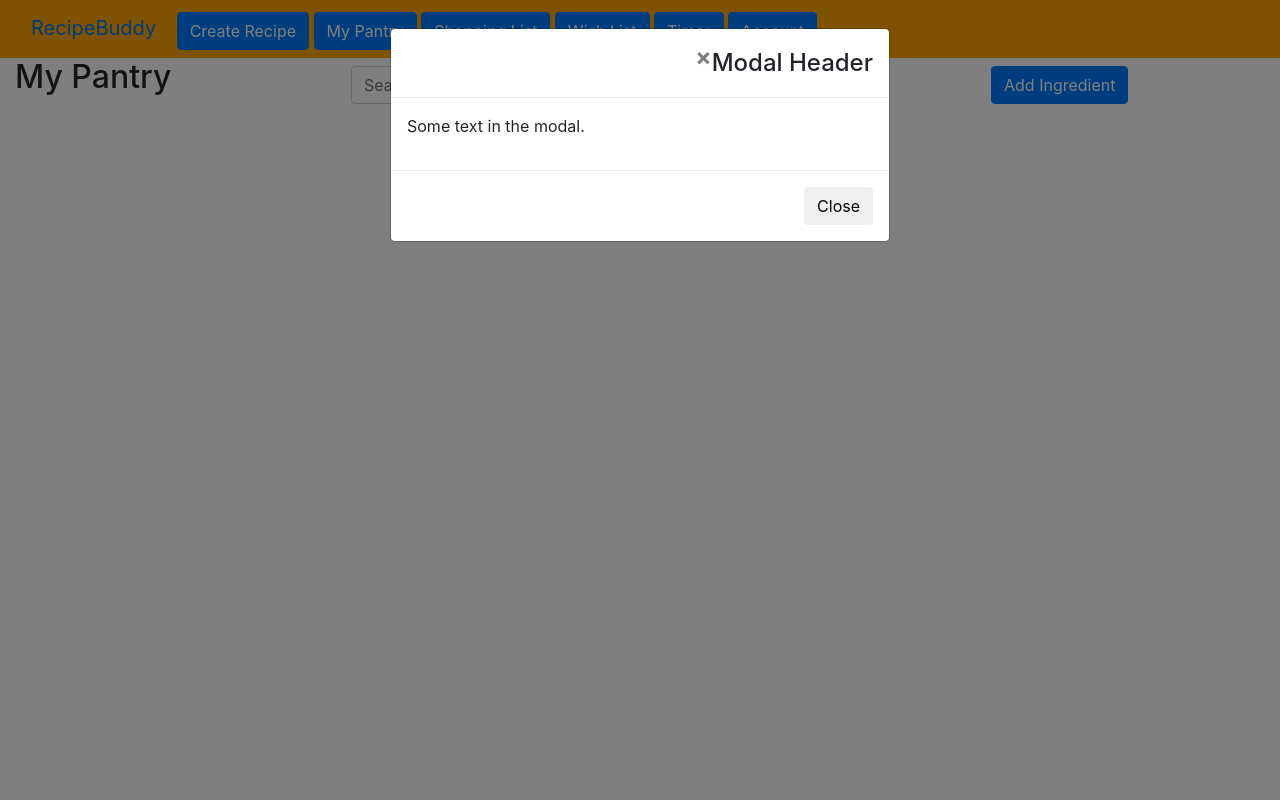
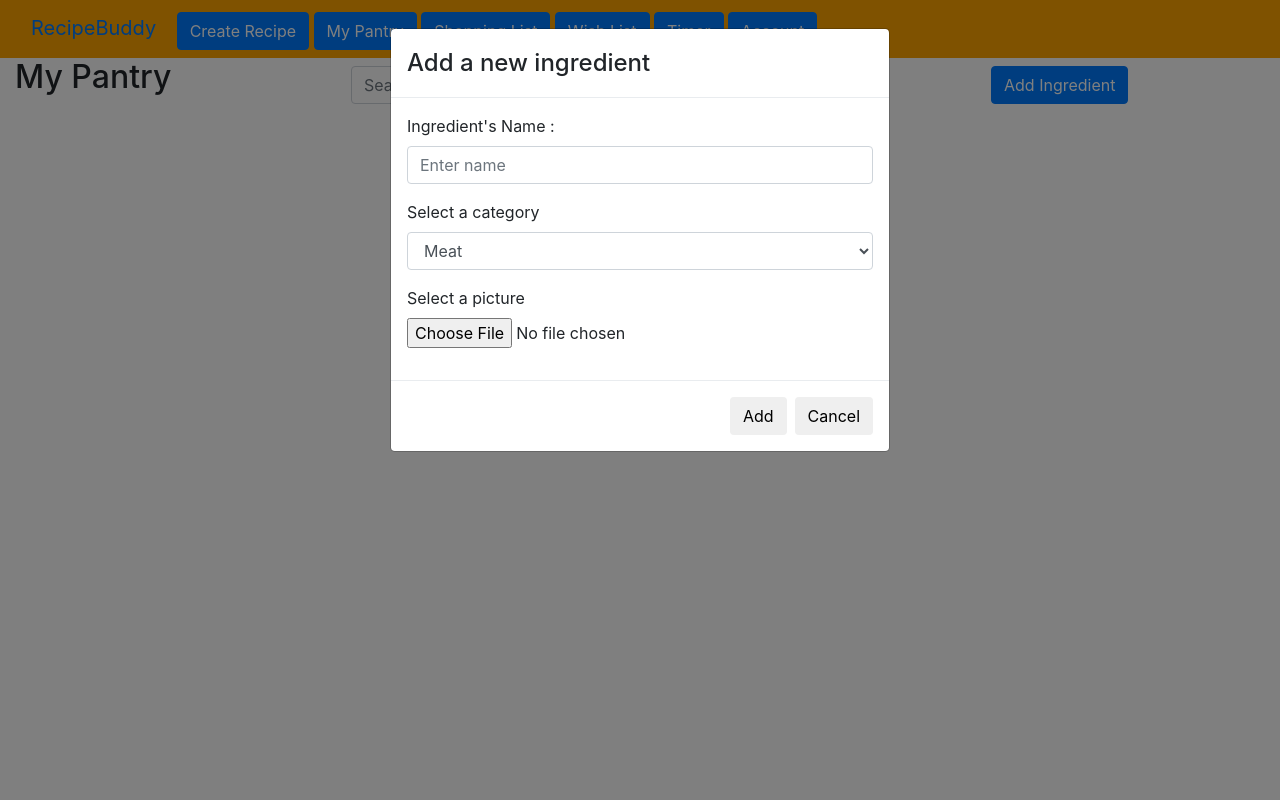
Before and after one commit to magnusjw/recipebuddy, a PHP site: page /index.php?action=pantry in a window 1280 px wide, after a click on "Add Ingredient". Run offline with PHP 8.4, Linux system fonts and the light colour scheme.

Commit message:
repo up to date

```diff
--- a/controllers/PantryController.php
+++ b/controllers/PantryController.php
@@ -5,4 +5,55 @@
  * Date: 18/11/2018
  * Time: 16:28
  */
+$user_id = 1;
+
+if(isset($_POST["add_ingredient"])) {
+    $ingredient_name = $_POST["ingredientName"];
+    $ingredient_category = $_POST["category"];
+    $target_dir = "resources/ingredients_pictures/";
+    $target_file = $target_dir . basename($_FILES["fileToUpload"]["name"]);
+    $uploadOk = 1;
+    $imageFileType = strtolower(pathinfo($target_file,PATHINFO_EXTENSION));
+    // Check if image file is a actual image or fake image
+    $check = getimagesize($_FILES["fileToUpload"]["tmp_name"]);
+    if($check !== false) {
+        echo "File is an image - " . $check["mime"] . ".";
+        $uploadOk = 1;
+    } else {
+        echo "File is not an image.";
+        $uploadOk = 0;
+    }
+    // Check if file already exists
+    if (file_exists($target_file)) {
+        echo "Sorry, file already exists.";
+        $uploadOk = 0;
+    }
+    // Check file size
+    if ($_FILES["fileToUpload"]["size"] > 500000) {
+        echo "Sorry, your file is too large.";
+        $uploadOk = 0;
+    }
+    // Allow certain file formats
+    if($imageFileType != "jpg" && $imageFileType != "png" && $imageFileType != "jpeg"
+        && $imageFileType != "gif" ) {
+        echo "Sorry, only JPG, JPEG, PNG & GIF files are allowed.";
+        $uploadOk = 0;
+    }
+    // Check if $uploadOk is set to 0 by an error
+    if ($uploadOk == 0) {
+        echo "Sorry, your file was not uploaded.";
+    // if everything is ok, try to upload file
+    } else {
+        if (move_uploaded_file($_FILES["fileToUpload"]["tmp_name"], $target_file)) {
+            //echo "The file ". basename( $_FILES["fileToUpload"]["name"]). " has been uploaded.";
+            //Inserting data into the database
+            $last_id = Database_Gateway::getInstance()->insertNewIngredient($ingredient_name,$ingredient_category,$target_file);
+            Database_Gateway::getInstance()->addIngredientToUser($user_id,$last_id,0);
+        } else {
+            echo "Sorry, there was an error uploading your file.";
+        }
+    }
+}
+
+
 require_once ('views/html/pantry.php');
--- a/index.php
+++ b/index.php
@@ -5,6 +5,7 @@
  * Time: 14:19
  */
 if (isset($_GET['action'])) {
+    require_once('database/Database_Gateway.php');
     if ($_GET['action'] == 'homepage') {
         require_once('controllers/HomePageController.php');
     }
--- a/views/html/pantry.php
+++ b/views/html/pantry.php
@@ -29,19 +29,39 @@ include_once "headband.html";
     <!-- Modal -->
     <div id="myModal" class="modal fade" role="dialog">
         <div class="modal-dialog">
-
             <!-- Modal content-->
             <div class="modal-content">
                 <div class="modal-header">
-                    <button type="button" class="close" data-dismiss="modal">&times;</button>
-                    <h4 class="modal-title">Modal Header</h4>
+                    <h4 class="modal-title">Add a new ingredient</h4>
                 </div>
-                <div class="modal-body">
-                    <p>Some text in the modal.</p>
-                </div>
-                <div class="modal-footer">
-                    <button type="button" class="btn btn-default" data-dismiss="modal">Close</button>
-                </div>
+                <form action="index?action=pantry" method="post" enctype="multipart/form-data">
+                    <div class="modal-body">
+                        <div class="form-group">
+                            <label for="ingredientName">Ingredient's Name : </label>
+                            <input type="text" class="form-control" id="ingredientName" name="ingredientName" placeholder="Enter name">
+                        </div>
+                        <div class="form-group">
+                            <label for="category">Select a category</label>
+                            <select class="form-control" id="category" name="category">
+                                <option>Meat</option>
+                                <option>Vegetable</option>
+                                <option>Fruit</option>
+                                <option>Egg</option>
+                                <option>Milk</option>
+                                <option>Fat</option>
+                                <option>Sugar</option>
+                            </select>
+                        </div>
+                        <div class="form-group">
+                            <label for="fileToUpload">Select a picture</label>
+                            <input type="file" class="form-control-file" id="fileToUpload" name="fileToUpload" accept="image/*">
+                        </div>
+                    </div>
+                    <div class="modal-footer">
+                        <button type="submit" class="btn btn-default" name="add_ingredient">Add</button>
+                        <button type="button" class="btn btn-default" data-dismiss="modal">Cancel</button>
+                    </div>
+                </form>
             </div>
 
         </div>
```
